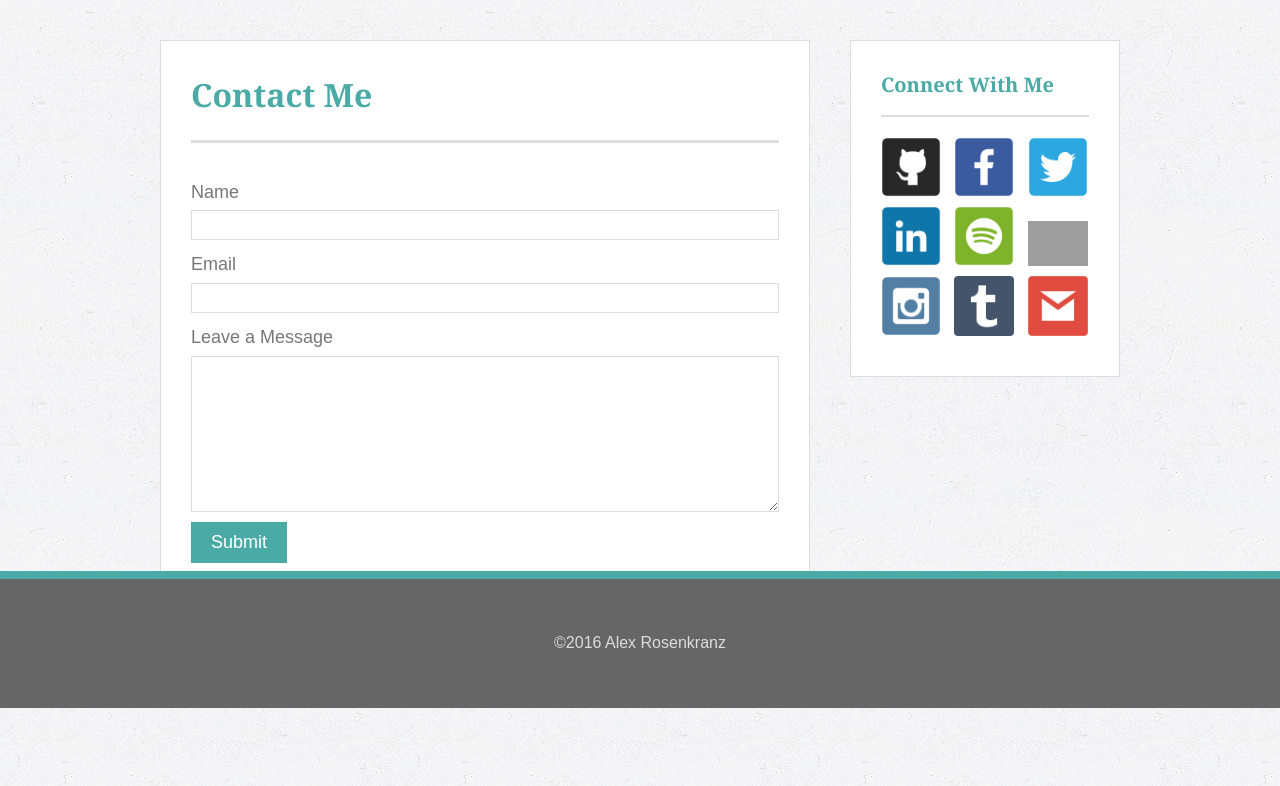
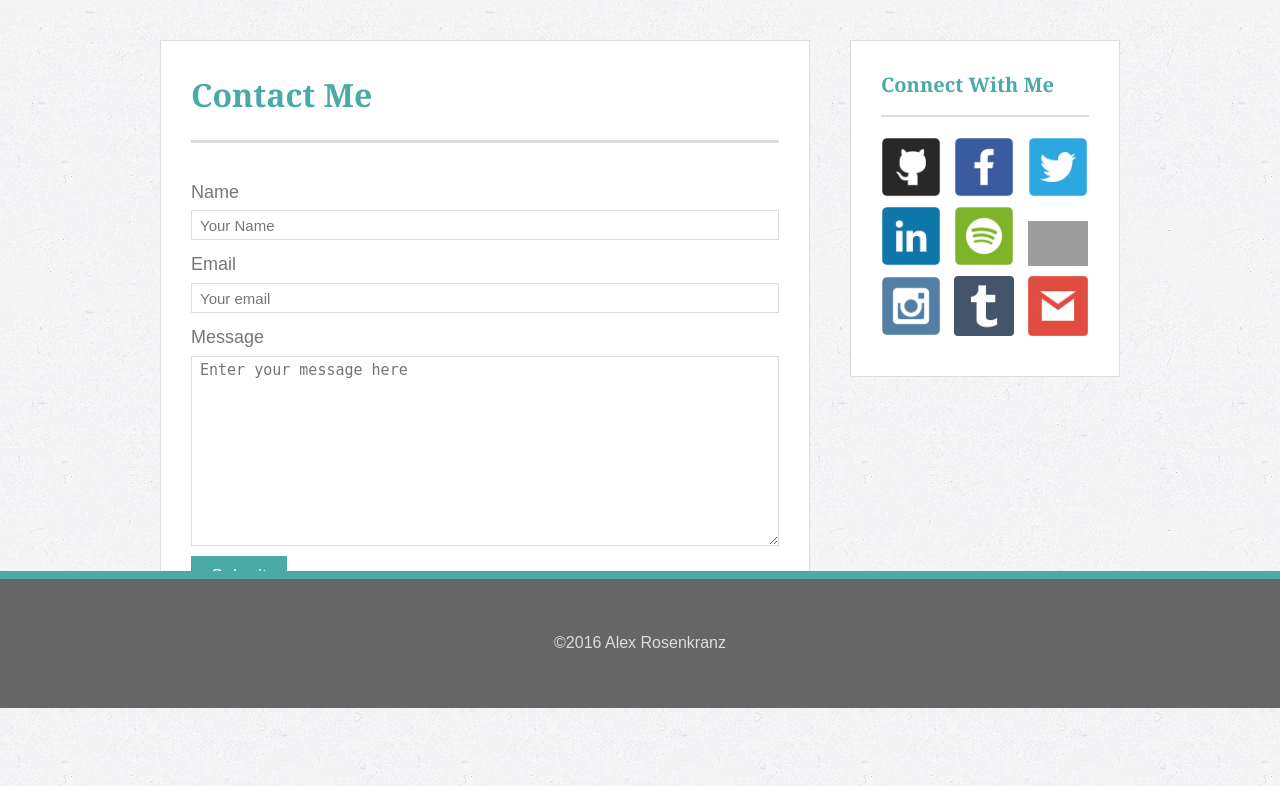
Before and after one commit to alexrosenkranz/Basic-Portfolio, a PHP site: page /contact.html in a window 1280 px wide. Shown: the part 92-878 px from the top of the page. Run offline with PHP 8.4, Linux system fonts and the light colour scheme; grey boxes are pictures that could not be loaded.

Commit message:
Added placeholder text in form and adjusted input text style

```diff
--- a/assets/css/styles.css
+++ b/assets/css/styles.css
@@ -208,12 +208,16 @@ input[type="text"], input[type="email"] {
 	margin: 4px 0 10px 0;
 	height: 30px;
 	border: 1px solid #ddd;
+	font-size: 15px;
+	padding: 4px 8px;
 }
 
 textarea {
 	width: 100%;
 	margin-top: 4px;
 	border: 1px solid #ddd;
+	font-size: 15px;
+	padding: 4px 8px;
 }
 
 input[type="submit"] {
--- a/contact.html
+++ b/contact.html
@@ -28,13 +28,13 @@
 			<form method="post">
 
 				<label for="name">Name </label>
-				<input type="text" id="name" name="input_name">
+				<input type="text" id="name" name="input_name" placeholder="Your Name">
 
 				<label for="email">Email </label>
-				<input type="email" name="email" id="email">
+				<input type="email" name="email" id="email" placeholder="Your email">
 
-				<label for="message">Leave a Message </label>
-				<textarea name="message" id="message" cols="30" rows="10"></textarea>
+				<label for="message">Message </label>
+				<textarea name="message" id="message" cols="30" rows="10" placeholder="Enter your message here"></textarea>
 
 				<input type="submit" class="submit-button" value="Submit">
 
```
Also changed, not shown: 1 other file.
